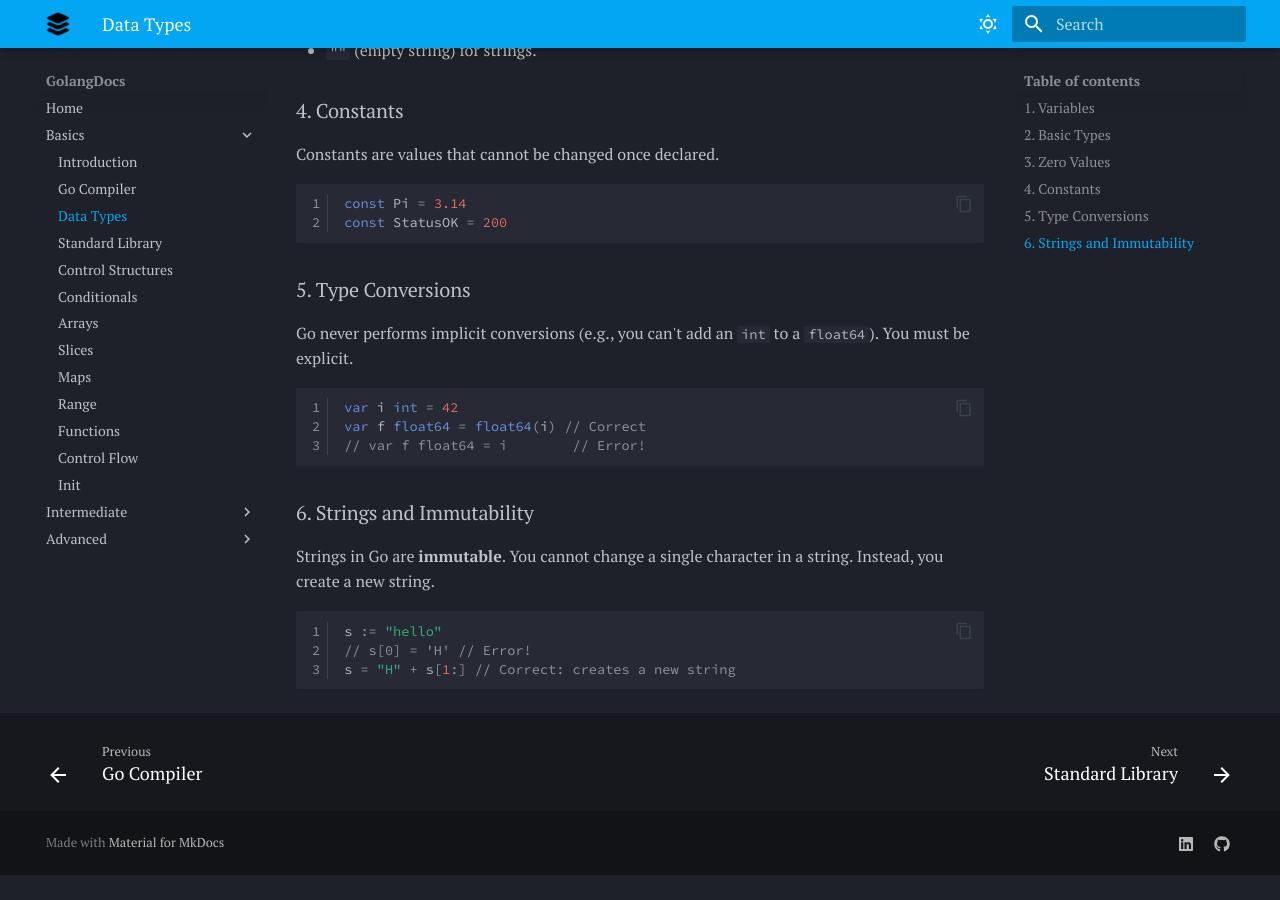
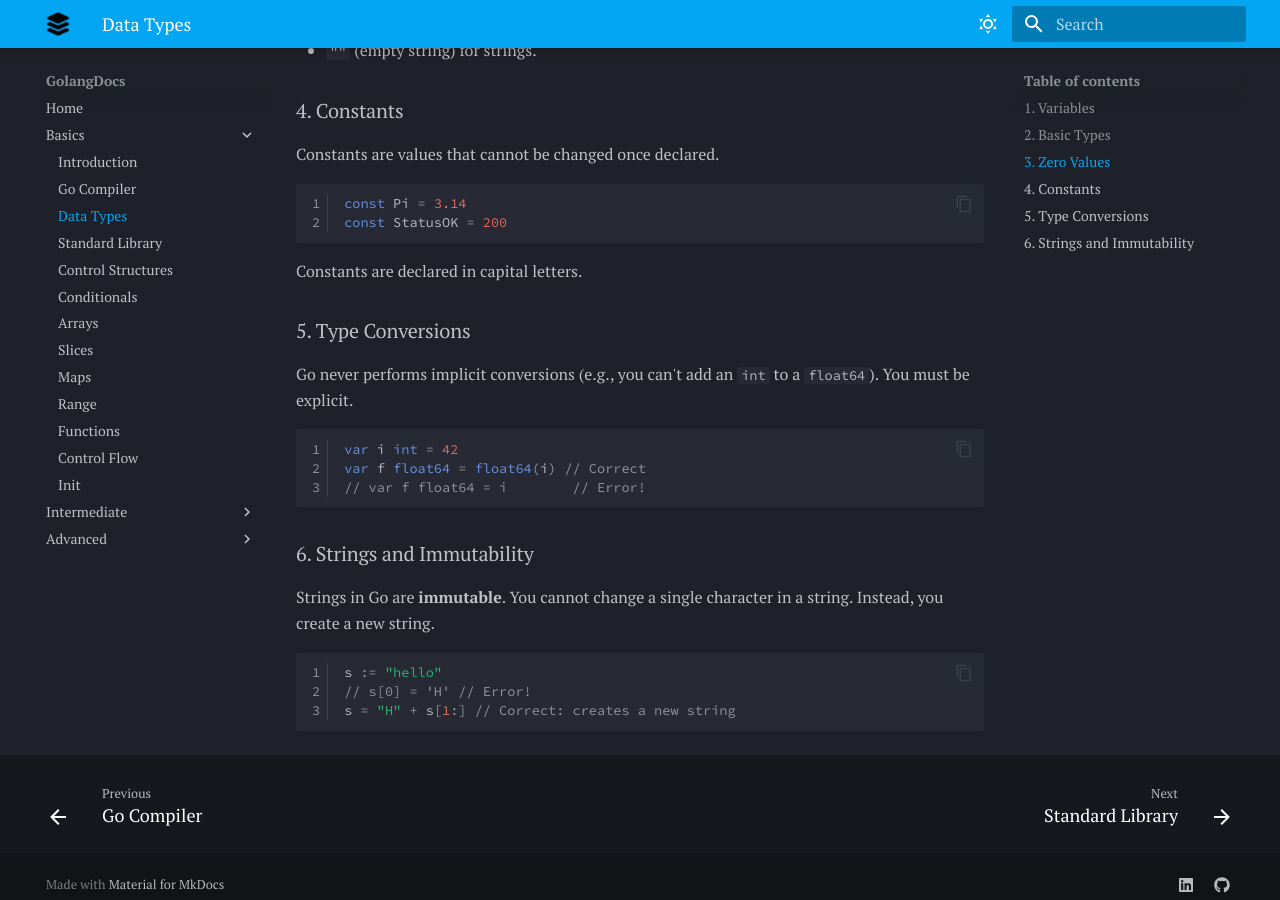
Before and after one commit to kutt27/golangdocs, an MkDocs documentation site: the page built from docs/1. Basics/3. Data-Types.md, in a window 1280 px wide and 900 px high, scrolled down 946 px. Built offline with MkDocs 1.6.1 and Material for MkDocs 9.7.7, drawn with Linux system fonts in a browser that asks for light colours; before the commit the page ends 1821 px from its top, so only the background shows below that.

Commit message:
updated/data types

````diff
--- a/docs/1. Basics/3. Data-Types.md
+++ b/docs/1. Basics/3. Data-Types.md
@@ -46,6 +46,8 @@
 const StatusOK = 200
 ```
 
+Constants are declared in capital letters.
+
 ### 5. Type Conversions
 
 Go never performs implicit conversions (e.g., you can't add an `int` to a `float64`). You must be explicit.
````
